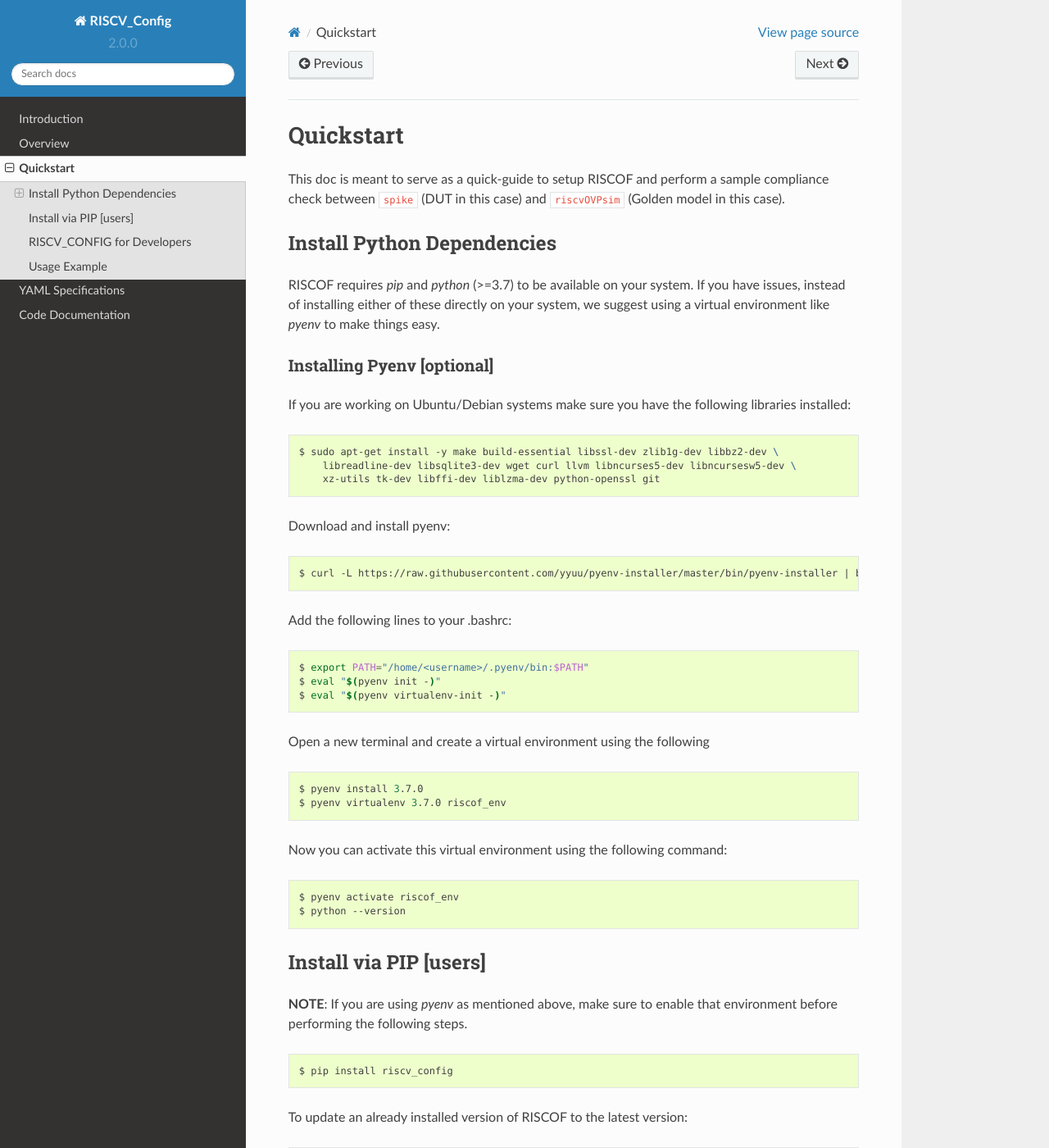
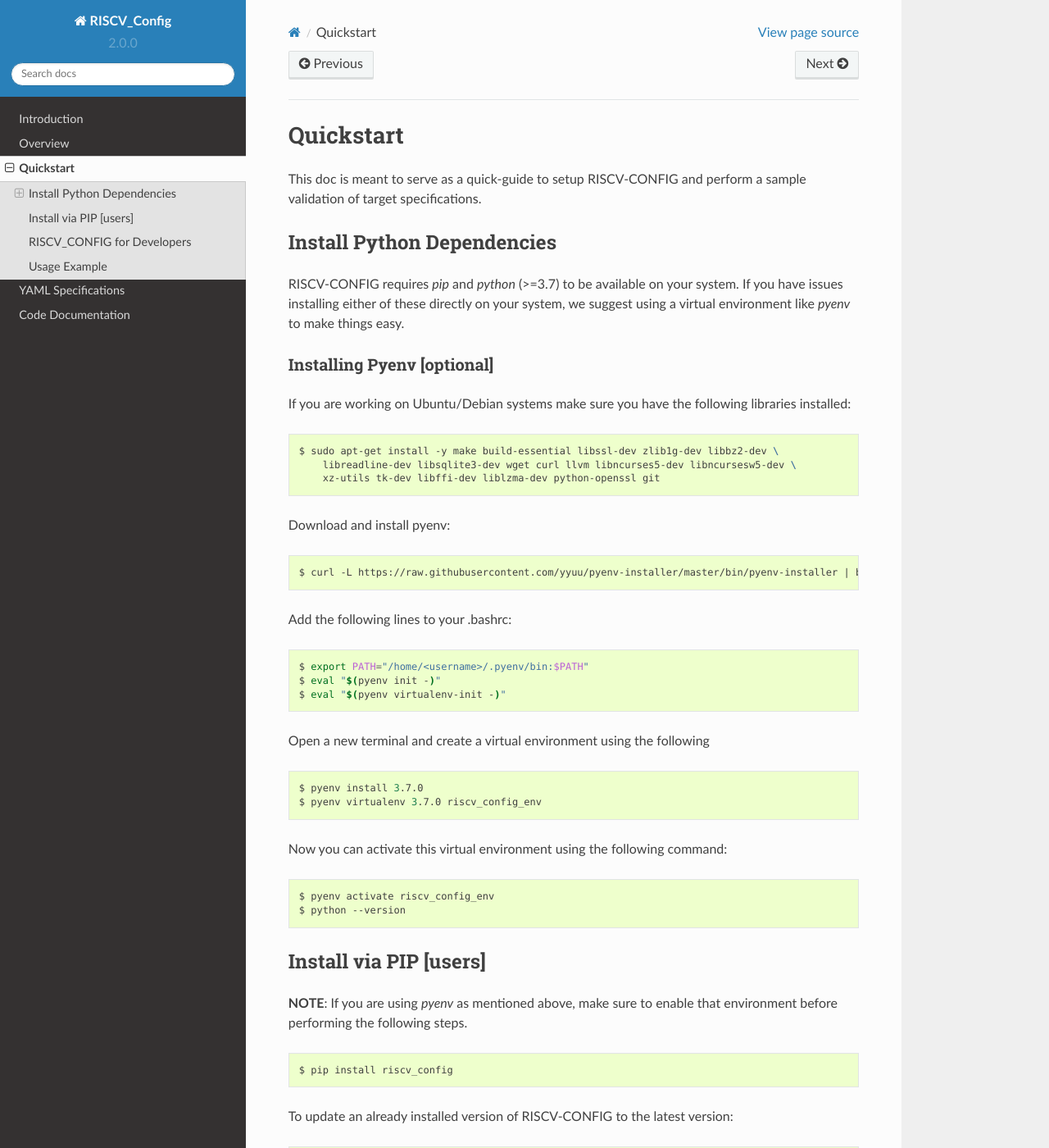
Before and after one commit to riscv-software-src/riscv-config, a Sphinx documentation site: the page built from docs/source/quickstart.rst, in a window 1280 px wide and 1400 px high. Shown: the whole window at 82% size. Built offline with Sphinx 7.4.7 and the Read the Docs theme 2.0.0, drawn with Linux system fonts in a browser that asks for light colours; some of the changed text lies outside the part shown.

```diff
--- a/docs/source/quickstart.rst
+++ b/docs/source/quickstart.rst
@@ -2,13 +2,13 @@
 Quickstart
 ##########
 
-This doc is meant to serve as a quick-guide to setup RISCOF and perform a sample compliance check
-between ``spike`` (DUT in this case) and ``riscvOVPsim`` (Golden model in this case).
+This doc is meant to serve as a quick-guide to setup RISCV-CONFIG and perform a \
+sample validation of target specifications.
 
 Install Python Dependencies
 ===========================
 
-RISCOF requires `pip` and `python` (>=3.7) to be available on your system. If you have issues, instead of
+RISCV-CONFIG requires `pip` and `python` (>=3.7) to be available on your system. If you have issues
 installing either of these directly on your system, we suggest using a virtual environment
 like `pyenv` to make things easy.
 
@@ -42,14 +42,14 @@
 .. code-block:: bash
 
   $ pyenv install 3.7.0
-  $ pyenv virtualenv 3.7.0 riscof_env
+  $ pyenv virtualenv 3.7.0 riscv_config_env
 
 
 Now you can activate this virtual environment using the following command:
 
 .. code-block:: bash
 
-  $ pyenv activate riscof_env
+  $ pyenv activate riscv_config_env
   $ python --version
 
 Install via PIP [users]
@@ -62,13 +62,13 @@
 
   $ pip install riscv_config
 
-To update an already installed version of RISCOF to the latest version:
+To update an already installed version of RISCV-CONFIG to the latest version:
 
 .. code-block:: bash
 
   $ pip install -U riscv_config
 
-To checkout a specific version of riscof:
+To checkout a specific version of riscv_config:
 
 .. code-block:: bash
 
```
